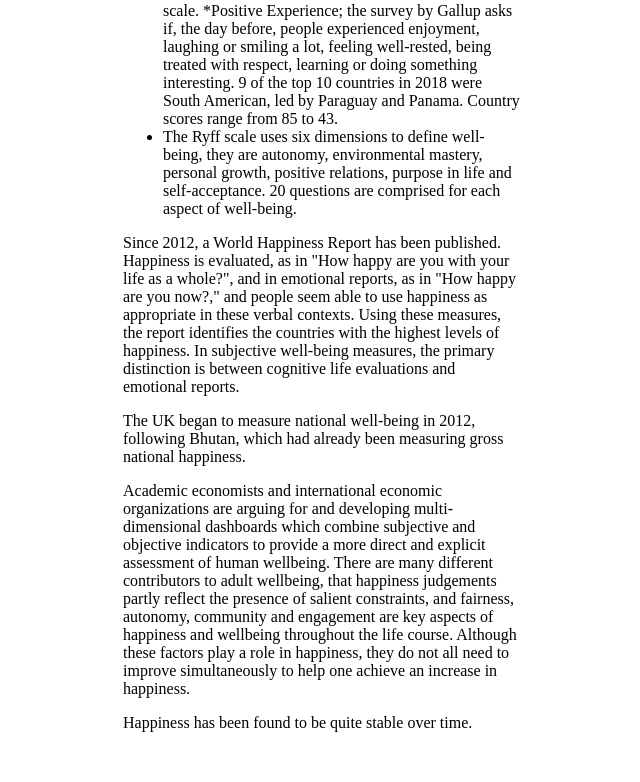
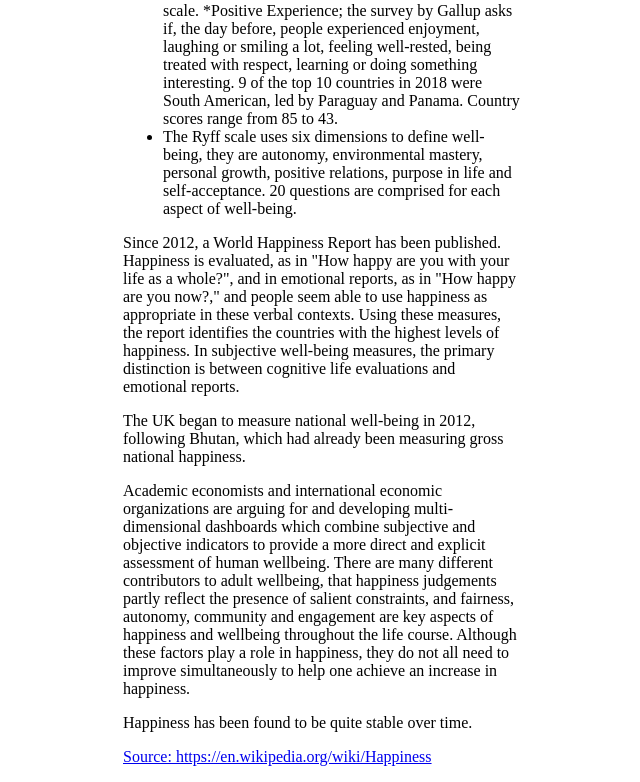
Before and after one commit to Phlow/html-css-experiments, a plain HTML site: page web-typography-3.html in a window 1280 px wide. Shown: the part 1742-2524 px from the top of the page, without its empty margins (317-957 px from the left). Before the commit the page ends 2490 px from the top, so only its background shows below. Drawn offline with Linux system fonts and the light colour scheme.

Commit message:
Update web-typography-3.html

```diff
--- a/web-typography-3.html
+++ b/web-typography-3.html
@@ -70,6 +70,9 @@
       <p>The UK began to measure national well-being in 2012, following Bhutan, which had already been measuring gross national happiness.</p>
       <p>Academic economists and international economic organizations are arguing for and developing multi-dimensional dashboards which combine subjective and objective indicators to provide a more direct and explicit assessment of human wellbeing. There are many different contributors to adult wellbeing, that happiness judgements partly reflect the presence of salient constraints, and fairness, autonomy, community and engagement are key aspects of happiness and wellbeing throughout the life course. Although these factors play a role in happiness, they do not all need to improve simultaneously to help one achieve an increase in happiness.</p>
       <p>Happiness has been found to be quite stable over time.</p>
+      <p>
+        <a href="https://en.wikipedia.org/wiki/Happiness">Source: https://en.wikipedia.org/wiki/Happiness</a>
+      </p>
     </article>
   </body>
 </html>
```
Lines whose indentation alone changed are shown as unchanged.
